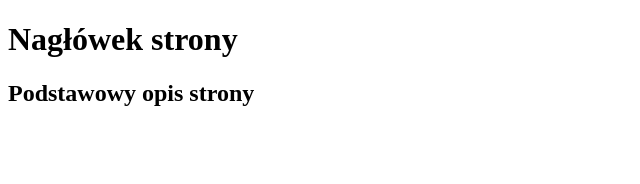
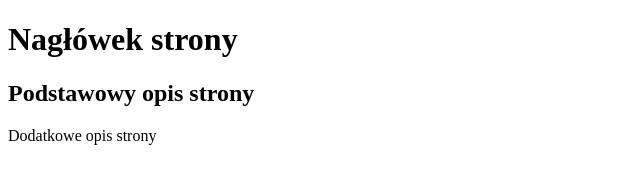
Before and after one commit to rastamv/www, a plain HTML site: page index.html in a window 1280 px wide. Shown: the whole page, without its empty margins (0-640 px from the left). Drawn offline with Linux system fonts and the light colour scheme.

Commit message:
Add ex description

```diff
--- a/index.html
+++ b/index.html
@@ -6,5 +6,6 @@
 <body>
     <h1>Nagłówek strony</h1>
     <h2>Podstawowy opis strony</h2>
+    <p>Dodatkowe opis strony</p>
 </body>
 </html>
```
